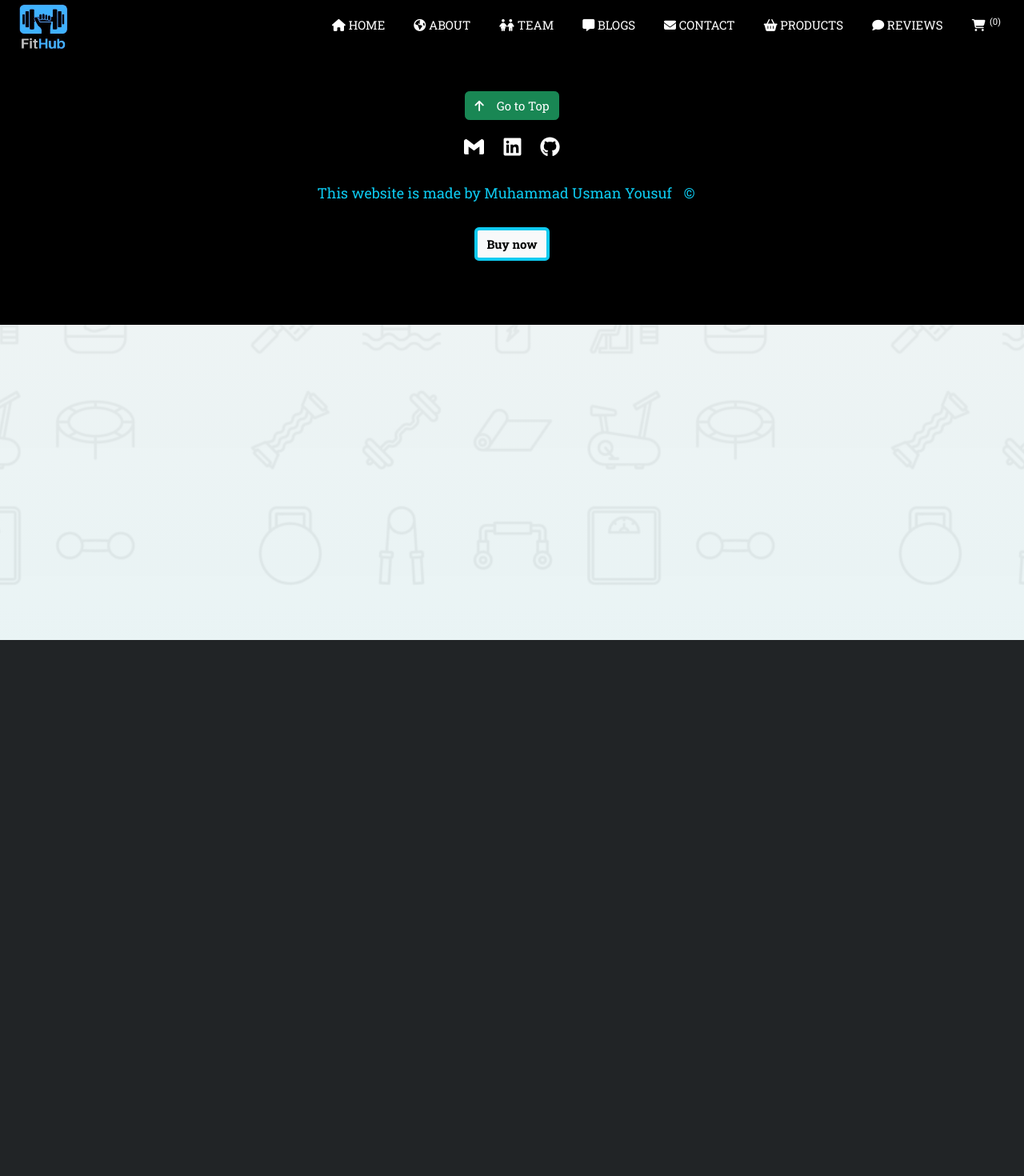
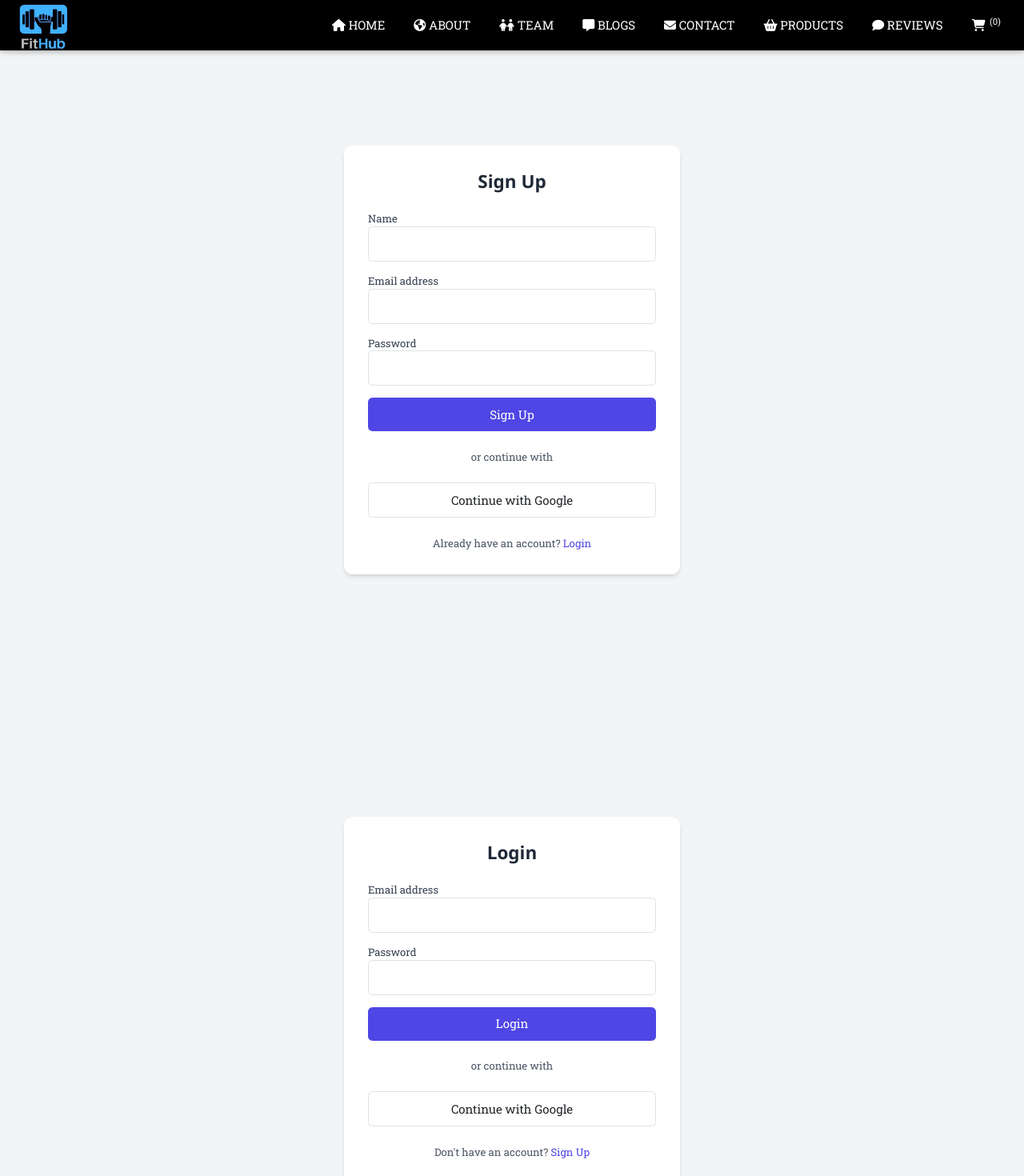
Before and after one commit to Usman-99/Fithub, a React (Create React App) app: page /signup in a window 1280 px wide. Shown: the top 1470 px of the page at 80% size. Before the commit the page ends 800 px from the top, so only its background shows below. Built offline with nearby package versions, Linux system fonts and the light colour scheme.

Commit message:
Adding login sign up functionality

```diff
--- a/package.json
+++ b/package.json
@@ -6,6 +6,7 @@
     "@testing-library/jest-dom": "^5.16.5",
     "@testing-library/react": "^13.4.0",
     "@testing-library/user-event": "^13.5.0",
+    "firebase": "^10.13.1",
     "react": "^18.2.0",
     "react-dom": "^18.2.0",
     "react-icons": "^5.2.1",
--- a/src/App.js
+++ b/src/App.js
@@ -10,11 +10,16 @@ import Blog from "./components/Blog";
 import Cart from "./components/Cart";
 import Navbar from "./components/navbar";
 import StoreProvider from "./Context and Reduce/StoreContext";
+import LoginPage from "./components/Login";
+import SignUpPage from "./components/Signup";
+
 function App() {
   return (
     <StoreProvider>
       <Router>
         <Navbar />
+        <SignUpPage />
+        <LoginPage />
         <Routes>
           <Route path="/" element={<Webimg />} />
           <Route path="/About" element={<About />} />
--- /dev/null
+++ b/src/Firebase/firebase.js
@@ -0,0 +1,15 @@
+import { initializeApp } from "firebase/app";
+import { getAuth } from "firebase/auth";
+import { getFirestore } from "firebase/firestore";
+const firebaseConfig = {
+  apiKey: "AIzaSyDJDKc3zPT4b9ETcQZVwV39qYyM4v_E8rA",
+  authDomain: "fithublogin.firebaseapp.com",
+  projectId: "fithublogin",
+  storageBucket: "fithublogin.appspot.com",
+  messagingSenderId: "558208411569",
+  appId: "1:558208411569:web:b5830bc40d7740ec5ebf90",
+};
+const app = initializeApp(firebaseConfig);
+export const auth = getAuth();
+export const db = getFirestore(app);
+export default app;
--- a/src/components/Account.js
+++ /dev/null
@@ -1,5 +0,0 @@
-export default function Account(props) {
-  return (
-    <></>
-  )
-}
--- /dev/null
+++ b/src/components/Login.js
@@ -0,0 +1,74 @@
+import { Link } from "react-router-dom";
+
+function LoginPage() {
+  return (
+    <div className="flex items-center justify-center min-h-screen bg-gray-100">
+      <div className="w-full max-w-md p-8 space-y-6 bg-white shadow-md rounded-xl">
+        <h2 className="text-2xl font-bold text-center text-gray-800">Login</h2>
+        <form className="space-y-4">
+          <div>
+            <label
+              htmlFor="email"
+              className="block text-sm font-medium text-gray-700"
+            >
+              Email address
+            </label>
+            <input
+              id="email"
+              name="email"
+              type="email"
+              required
+              className="w-full p-2 border border-gray-300 rounded-md focus:ring-indigo-500 focus:border-indigo-500"
+            />
+          </div>
+          <div>
+            <label
+              htmlFor="password"
+              className="block text-sm font-medium text-gray-700"
+            >
+              Password
+            </label>
+            <input
+              id="password"
+              name="password"
+              type="password"
+              required
+              className="w-full p-2 border border-gray-300 rounded-md focus:ring-indigo-500 focus:border-indigo-500"
+            />
+          </div>
+          <div>
+            <button
+              type="submit"
+              className="w-full px-4 py-2 text-white bg-indigo-600 rounded-md hover:bg-indigo-700 focus:outline-none focus:ring-2 focus:ring-indigo-500 focus:ring-offset-2"
+            >
+              Login
+            </button>
+          </div>
+        </form>
+
+        {/* Continue with Google */}
+        <div className="text-center mt-6">
+          <p className="text-sm text-gray-600">or continue with</p>
+          <button className="mt-4 w-full px-4 py-2 border border-gray-300 rounded-md hover:bg-gray-100 focus:outline-none focus:ring-2 focus:ring-indigo-500 focus:ring-offset-2">
+            Continue with Google
+          </button>
+        </div>
+
+        {/* Link to Sign-Up Page */}
+        <div className="text-center">
+          <p className="text-sm text-gray-600">
+            Don't have an account?{" "}
+            <Link
+              to="/signup"
+              className="font-medium text-indigo-600 hover:underline"
+            >
+              Sign Up
+            </Link>
+          </p>
+        </div>
+      </div>
+    </div>
+  );
+}
+
+export default LoginPage;
--- /dev/null
+++ b/src/components/Signup.js
@@ -0,0 +1,93 @@
+import { Link } from "react-router-dom";
+
+function SignUpPage() {
+  return (
+    <div className="flex items-center justify-center min-h-screen bg-gray-100">
+      <div className="w-full max-w-md p-8 space-y-6 bg-white shadow-md rounded-xl">
+        <h2 className="text-2xl font-bold text-center text-gray-800">
+          Sign Up
+        </h2>
+
+        {/* Sign-Up Form */}
+        <form className="space-y-4">
+          <div>
+            <label
+              htmlFor="name"
+              className="block text-sm font-medium text-gray-700"
+            >
+              Name
+            </label>
+            <input
+              id="name"
+              name="name"
+              type="text"
+              required
+              className="w-full p-2 border border-gray-300 rounded-md focus:ring-indigo-500 focus:border-indigo-500"
+            />
+          </div>
+          <div>
+            <label
+              htmlFor="email"
+              className="block text-sm font-medium text-gray-700"
+            >
+              Email address
+            </label>
+            <input
+              id="email"
+              name="email"
+              type="email"
+              required
+              className="w-full p-2 border border-gray-300 rounded-md focus:ring-indigo-500 focus:border-indigo-500"
+            />
+          </div>
+          <div>
+            <label
+              htmlFor="password"
+              className="block text-sm font-medium text-gray-700"
+            >
+              Password
+            </label>
+            <input
+              id="password"
+              name="password"
+              type="password"
+              required
+              className="w-full p-2 border border-gray-300 rounded-md focus:ring-indigo-500 focus:border-indigo-500"
+            />
+          </div>
+          <div>
+            <button
+              type="submit"
+              className="w-full px-4 py-2 text-white bg-indigo-600 rounded-md hover:bg-indigo-700 focus:outline-none focus:ring-2 focus:ring-indigo-500 focus:ring-offset-2"
+            >
+              Sign Up
+            </button>
+          </div>
+        </form>
+
+        {/* Continue with Google */}
+        <div className="text-center mt-6">
+          <p className="text-sm text-gray-600">or continue with</p>
+          <button className="mt-4 w-full px-4 py-2 border border-gray-300 rounded-md hover:bg-gray-100 focus:outline-none focus:ring-2 focus:ring-indigo-500 focus:ring-offset-2">
+            Continue with Google
+          </button>
+        </div>
+
+        {/* Link to Login Page */}
+        <div className="text-center">
+          <p className="text-sm text-gray-600">
+            Already have an account?{" "}
+            <Link
+              to="/login"
+              className="font-medium text-indigo-600 hover:underline"
+            >
+              Login
+            </Link>
+          </p>
+        </div>
+      </div>
+    </div>
+  );
+}
+
+export default SignUpPage;
```
Also changed, not shown: 1 other file (tests, documents, lock files or other folders).
